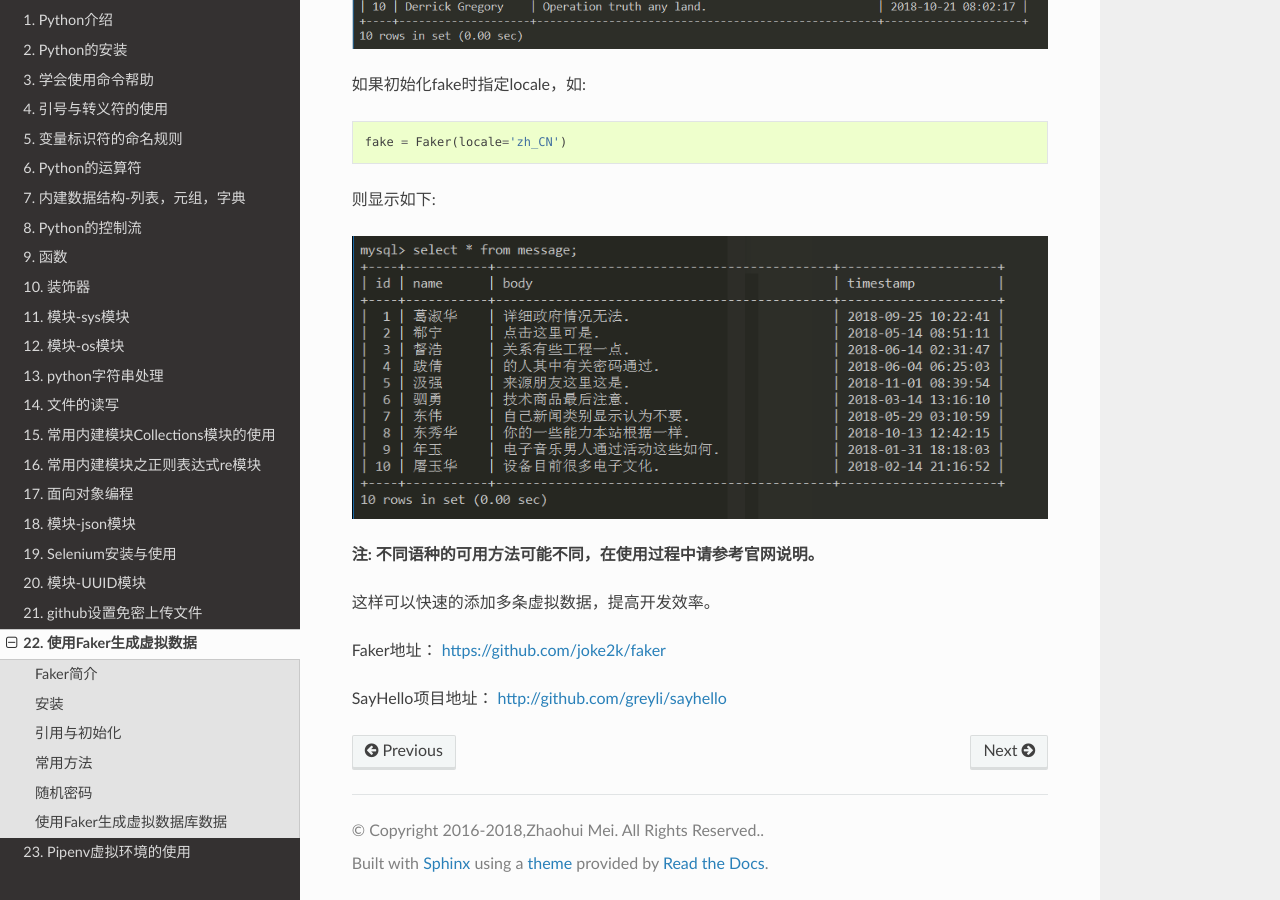
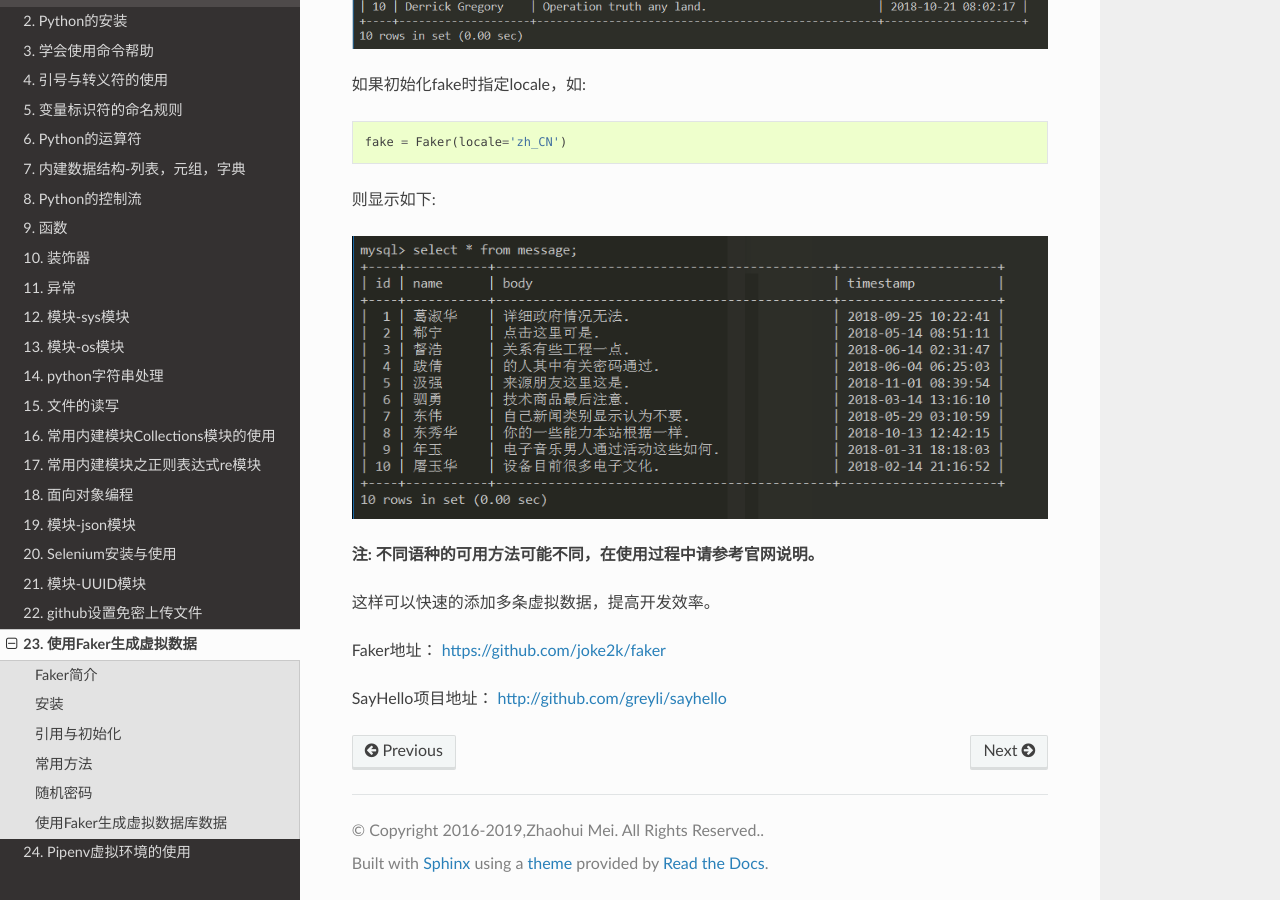
Before and after one commit to meizhaohui/hellopython, a Sphinx documentation site: the page built from source/faker_generate_fake_data.rst, in a window 1280 px wide and 900 px high, scrolled down 6692 px. Built offline with Sphinx 7.4.7 and the Read the Docs theme 2.0.0, drawn with Linux system fonts in a browser that asks for light colours.

```diff
--- a/source/conf.py
+++ b/source/conf.py
@@ -21,7 +21,7 @@ import sphinx_rtd_theme
 # -- Project information -----------------------------------------------------
 
 project = 'hellopython'
-copyright = '2016-2018,Zhaohui Mei. All Rights Reserved.'
+copyright = '2016-2019,Zhaohui Mei. All Rights Reserved.'
 author = 'meizhaohui'
 
 # The short X.Y version
--- a/source/index.rst
+++ b/source/index.rst
@@ -21,6 +21,7 @@ Welcome to hellopython's documentation!
     control_workflow
     function
     decorator
+    try_except_else_finally
     system_module
     os_module
     str
```
Also changed, not shown: README.md (+2 -1 lines), source/try_except_else_finally.rst (added, +18 -0 lines).
